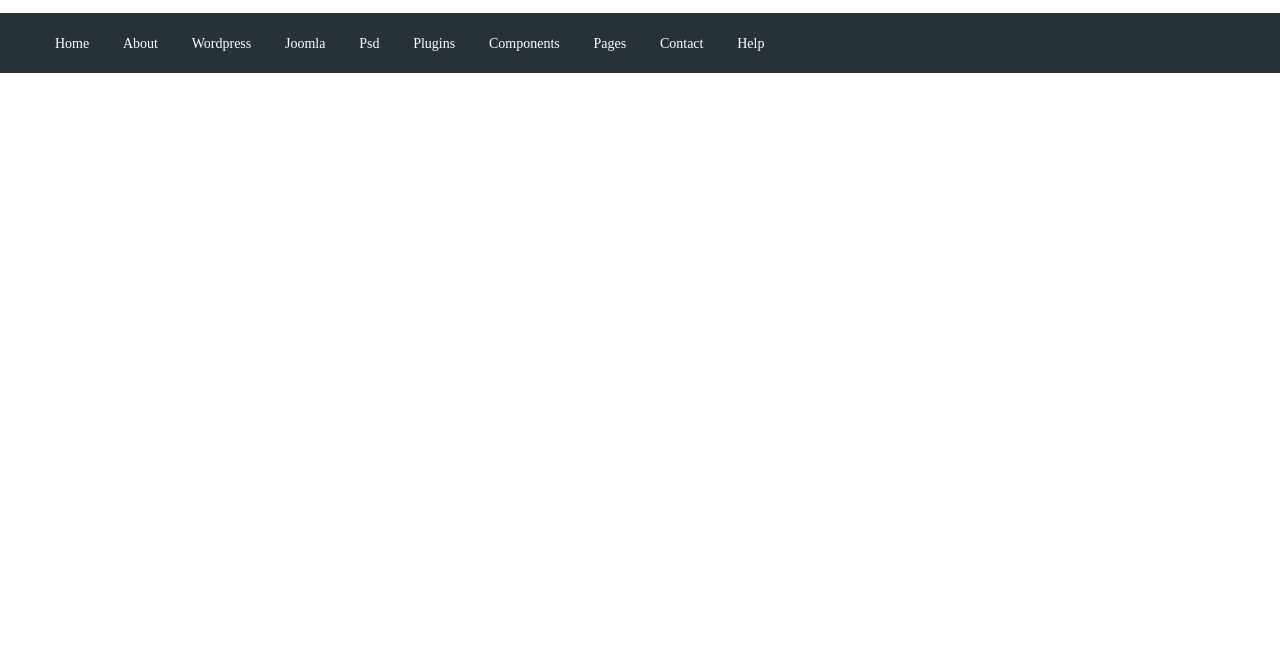
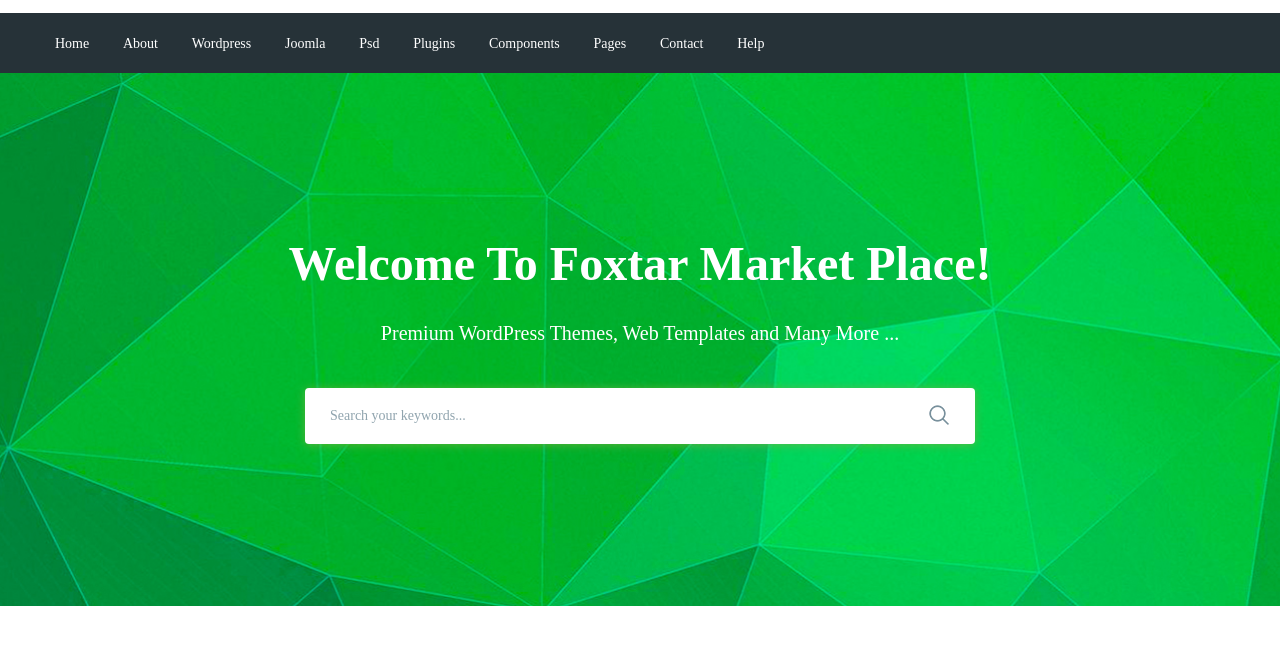
Before and after one commit to LtAlex1/moderno, a website: page app/index.html in a window 1280 px wide. Shown: the part 77-722 px from the top of the page. Drawn offline with nearby package versions, Linux system fonts and the light colour scheme; files that its build step writes are made by us from their sources.

Commit message:
add search

```diff
--- a/app/index.html
+++ b/app/index.html
@@ -53,6 +53,26 @@
         </div>
     </header>
 
+    <section class="search" style='background-image: url(../images/search-bg.jpg);'>
+        <div class="container">
+            <div class="search__inner">
+                <div class="search__inner-title">
+                    Welcome To Foxtar Market Place!
+                </div>
+                <div class="search__inner-text">
+                    Premium WordPress Themes, Web Templates and Many More ...
+                </div>
+                <div class="search__inner-form">
+                    <form action="">
+                        <input type="text" placeholder="Search your keywords..." required>
+                        <button type="submit">
+                            <img src="images/icons/search.png" alt="">
+                        </button>
+                    </form>
+                </div>
+            </div>
+        </div>
+    </section>
 
     <script src="https://ajax.googleapis.com/ajax/libs/jquery/3.5.1/jquery.min.js"></script>
     <script src="js/libs.min.js"></script>
--- a/app/scss/style.scss
+++ b/app/scss/style.scss
@@ -54,3 +54,58 @@
         font-size: 14px;
     }
 }
+
+.search{
+
+    background-repeat: no-repeat;
+    background-size: cover;
+    background-position: center;
+    min-height: 533px;
+}
+
+.search__inner {
+    padding: 155px 0 100px;
+    text-align: center;
+    color: #ffffff;
+    &-title{
+        margin-bottom:  28px;
+        font-size: 48px;
+        font-weight: 700;
+        line-height: 72px;
+    }
+    &-text{
+        margin-bottom: 50px;
+        font-size: 20px;
+        font-weight: 500;
+        line-height: 10px;
+    }
+    &-form{
+        max-width: 670px;
+        margin: 0 auto;
+        position: relative;
+        input{
+            display: block;
+            width: 100%;
+            box-shadow: 0px 1px 10px 0px rgba(124, 178, 64,0.75);
+            border-radius: 4px;
+            height: 56px;
+            border:none;
+            font-size: 14px;
+            font-weight: 500;
+            outline: none;
+            padding-left: 25px;
+            padding-right: 60px;
+            &::placeholder{
+                color: #90a4ae;
+                font-weight: 500;
+            }
+        }
+        button {
+            position: absolute;
+            border: none;
+            background-color: transparent;
+            right: 20px;
+            top: 16px;
+        }
+    }
+}
```
Also changed, not shown: app/css/style.min.css, app/images/icons/search.png (added), app/images/search-bg.jpg (added).
